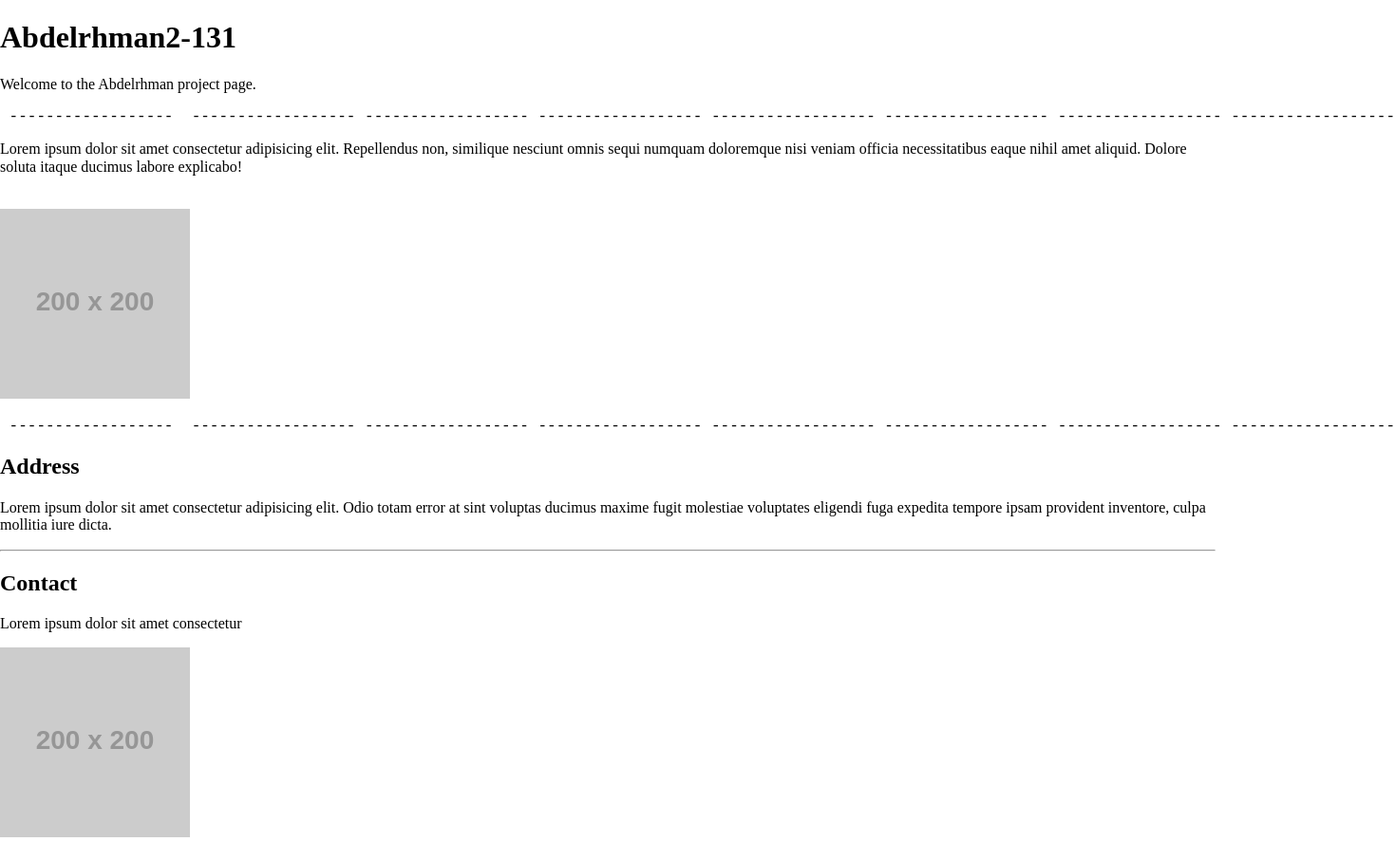
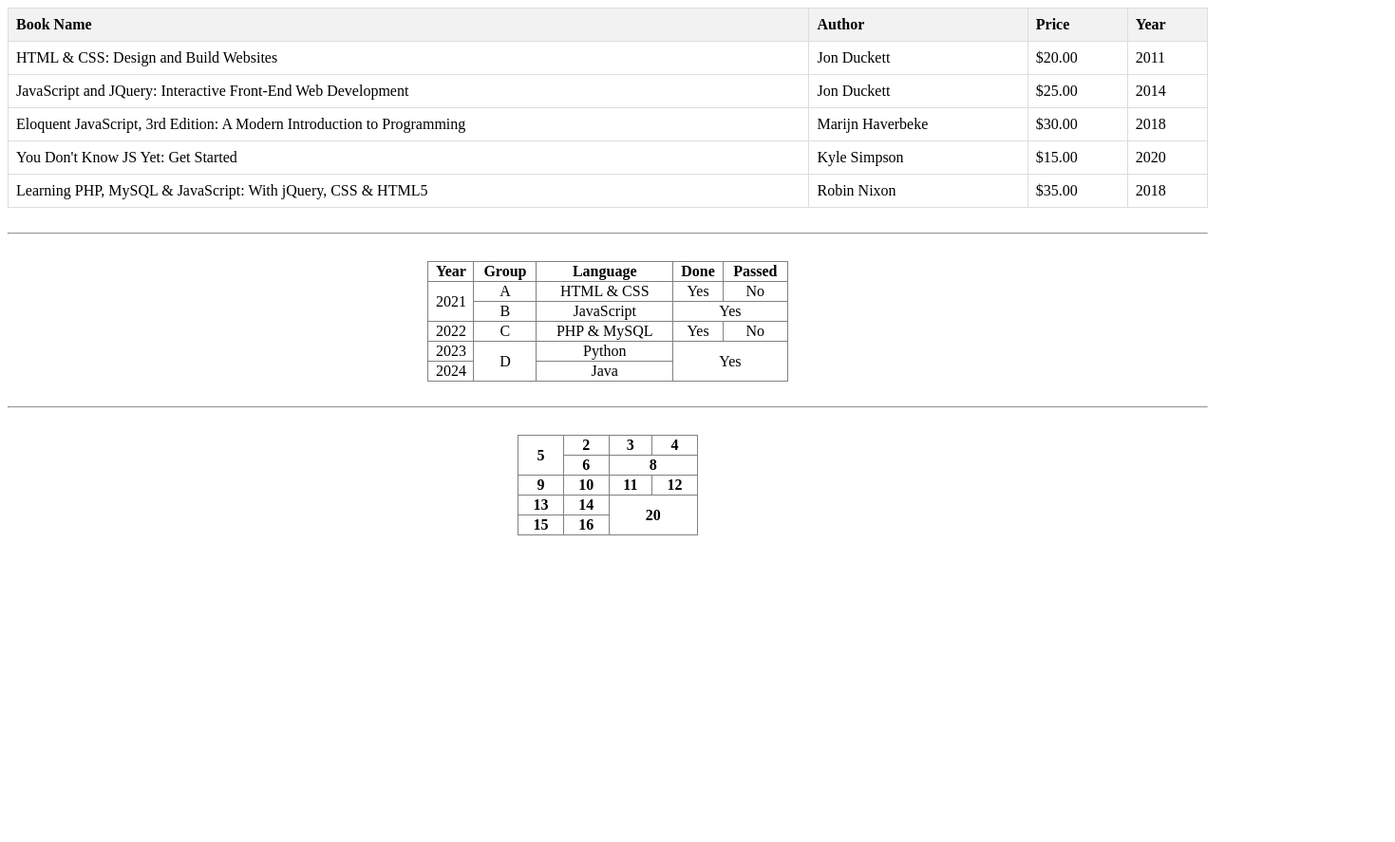
Before and after one commit to S4K01/C1, a plain HTML site: page index.html in a window 1280 px wide. Shown: the whole page at 95% size, 1469 px wide, since content can reach past the window. After the commit the page ends 800 px from the top, so only its background shows below. Drawn offline with nearby package versions, Linux system fonts and the light colour scheme; placeholder pictures from the web are drawn by us.

Commit message:
New stuff

```diff
--- /dev/null
+++ b/css/index.css
@@ -0,0 +1,43 @@
+.table1 {
+  border-collapse: collapse;
+  width: 100%;
+}
+
+.table1 th, .table1 td {
+  border: 1px solid #ddd;
+  padding: 8px;
+}
+
+.table1 th {
+  background-color: #f2f2f2;
+  text-align: left;
+}
+
+.table1 tr:hover {
+  background-color: #f5f5f5;
+}
+
+.dt2 {
+  display: flex;
+  justify-content: center;
+}
+
+.table2 {
+  border-collapse: collapse;
+  width: 30%;
+  margin-top: 20px;
+  text-align: center;
+}
+
+.dt3 {
+  display: flex;
+  justify-content: center;
+}
+
+.table3 {
+  border-collapse: collapse;
+  width: 15%;
+  margin-top: 20px;
+  text-align: center;
+  font-weight: bold;
+}
--- a/index.html
+++ b/index.html
@@ -1,24 +1,134 @@
 <!DOCTYPE html>
 <html lang="en">
-<head>
-    <meta charset="UTF-8">
-    <meta name="viewport" content="width=device-width, initial-scale=1.0">
-    <link rel="stylesheet" href="css/normalize.css">
+  <head>
+    <meta charset="UTF-8" />
+    <meta name="viewport" content="width=device-width, initial-scale=1.0" />
+    <link rel="stylesheet" href="css/index.css" />
     <title>S4K</title>
-</head>
-<body>
-    <h1>Abdelrhman2-131</h1>
-    <p>Welcome to the Abdelrhman project page.</p>
-    <pre> ------------------  ------------------ ------------------ ------------------ ------------------ ------------------ ------------------ ------------------</pre>
-    <p>Lorem ipsum dolor sit amet consectetur adipisicing elit. Repellendus non, similique nesciunt omnis sequi numquam doloremque nisi veniam officia necessitatibus eaque nihil amet aliquid. Dolore soluta itaque ducimus labore explicabo!</p>
-    <br>
-    <img src="https://placehold.co/200x200" alt="img">
-     <pre> ------------------  ------------------ ------------------ ------------------ ------------------ ------------------ ------------------ ------------------</pre>
-    <h2>Address</h2>
-    <p>Lorem ipsum dolor sit amet consectetur adipisicing elit. Odio totam error at sint voluptas ducimus maxime fugit molestiae voluptates eligendi fuga expedita tempore ipsam provident inventore, culpa mollitia iure dicta.</p>
-    <hr>
-    <h2>Contact</h2>
-    <p>Lorem ipsum dolor sit amet consectetur </p>
-    <a href="https://placehold.co/" target="_blank" title="placehold" ><img src="https://placehold.co/200x200/636c7a/0F0D0D" alt="img again" ></a>
-</body>
+  </head>
+  <body>
+    <table class="table1" border="1">
+      <thead>
+        <tr>
+          <th>Book Name</th>
+          <th>Author</th>
+          <th>Price</th>
+          <th>Year</th>
+        </tr>
+      </thead>
+      <tbody>
+        <tr>
+          <td>HTML & CSS: Design and Build Websites</td>
+          <td>Jon Duckett</td>
+          <td>$20.00</td>
+          <td>2011</td>
+        </tr>
+        <tr>
+          <td>JavaScript and JQuery: Interactive Front-End Web Development</td>
+          <td>Jon Duckett</td>
+          <td>$25.00</td>
+          <td>2014</td>
+        </tr>
+        <tr>
+          <td>
+            Eloquent JavaScript, 3rd Edition: A Modern Introduction to
+            Programming
+          </td>
+          <td>Marijn Haverbeke</td>
+          <td>$30.00</td>
+          <td>2018</td>
+        </tr>
+        <tr>
+          <td>You Don't Know JS Yet: Get Started</td>
+          <td>Kyle Simpson</td>
+          <td>$15.00</td>
+          <td>2020</td>
+        </tr>
+        <tr>
+          <td>Learning PHP, MySQL & JavaScript: With jQuery, CSS & HTML5</td>
+          <td>Robin Nixon</td>
+          <td>$35.00</td>
+          <td>2018</td>
+        </tr>
+      </tbody>
+    </table>
+    <br />
+    <hr />
+    <div class="dt2">
+      <table class="table2" border="1">
+        <thead>
+          <tr>
+            <th>Year</th>
+            <th>Group</th>
+            <th>Language</th>
+            <th>Done</th>
+            <th>Passed</th>
+          </tr>
+        </thead>
+        <tbody>
+          <tr>
+            <td rowspan="2">2021</td>
+            <td>A</td>
+            <td>HTML & CSS</td>
+            <td>Yes</td>
+            <td>No</td>
+          </tr>
+          <tr>
+            <td>B</td>
+            <td>JavaScript</td>
+            <td colspan="2">Yes</td>
+          </tr>
+          <tr>
+            <td>2022</td>
+            <td>C</td>
+            <td>PHP & MySQL</td>
+            <td>Yes</td>
+            <td>No</td>
+          </tr>
+          <tr>
+            <td>2023</td>
+            <td rowspan="2">D</td>
+            <td>Python</td>
+            <td colspan="2" rowspan="2">Yes</td>
+          </tr>
+          <tr>
+            <td>2024</td>
+            <td>Java</td>
+          </tr>
+        </tbody>
+      </table>
+    </div>
+    <br />
+    <hr />
+    <!-- there a problem  -->
+    <div class="dt3">
+      <table class="table3" border="1">
+        <tr>
+          <td rowspan="2">5</td>
+          <td>2</td>
+          <td>3</td>
+          <td>4</td>
+        </tr>
+        <tr>
+          <td>6</td>
+          <td colspan="2">8</td>
+        </tr>
+        <tr>
+          <td>9</td>
+          <td>10</td>
+          <td>11</td>
+          <td>12</td>
+        </tr>
+        <tr>
+          <td>13</td>
+          <td>14</td>
+          <td colspan="2" rowspan="2">20</td>
+        </tr>
+        <tr>
+          <td>15</td>
+          <td>16</td>
+        </tr>
+      </table>
+    </div>
+  </body>
 </html>
```
Also changed, not shown: index2.html (added, +58 -0 lines).
